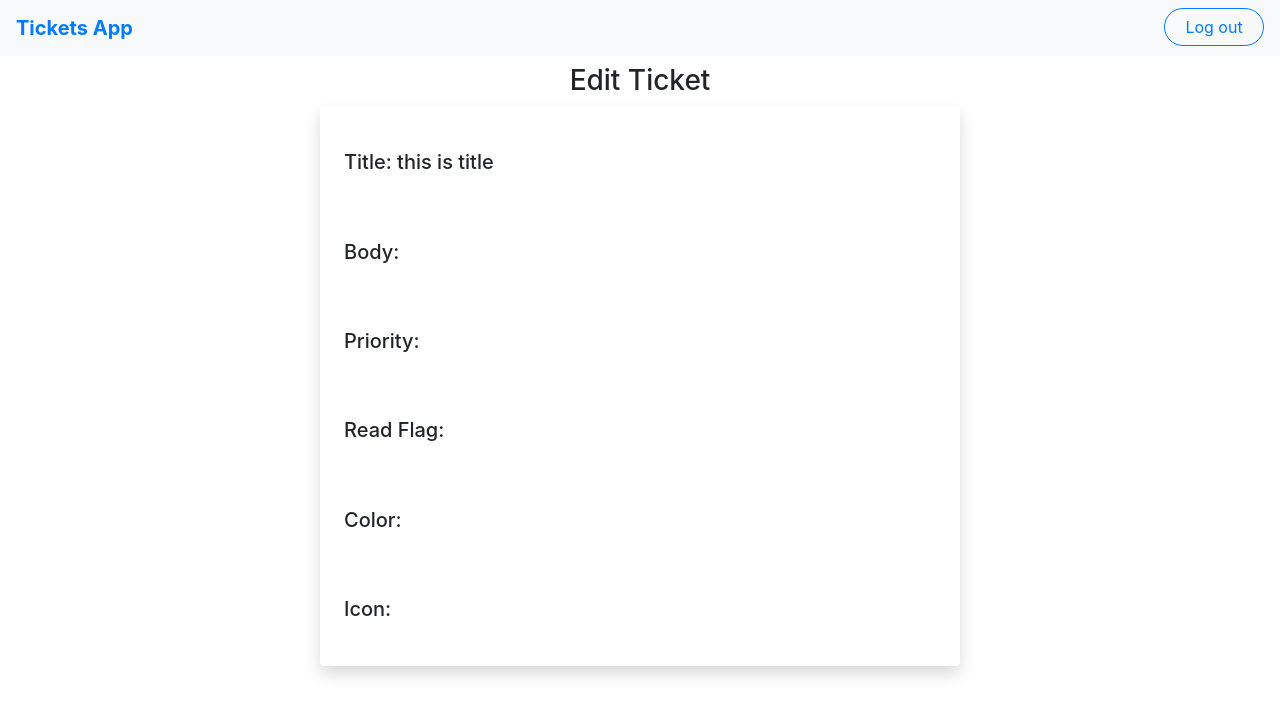
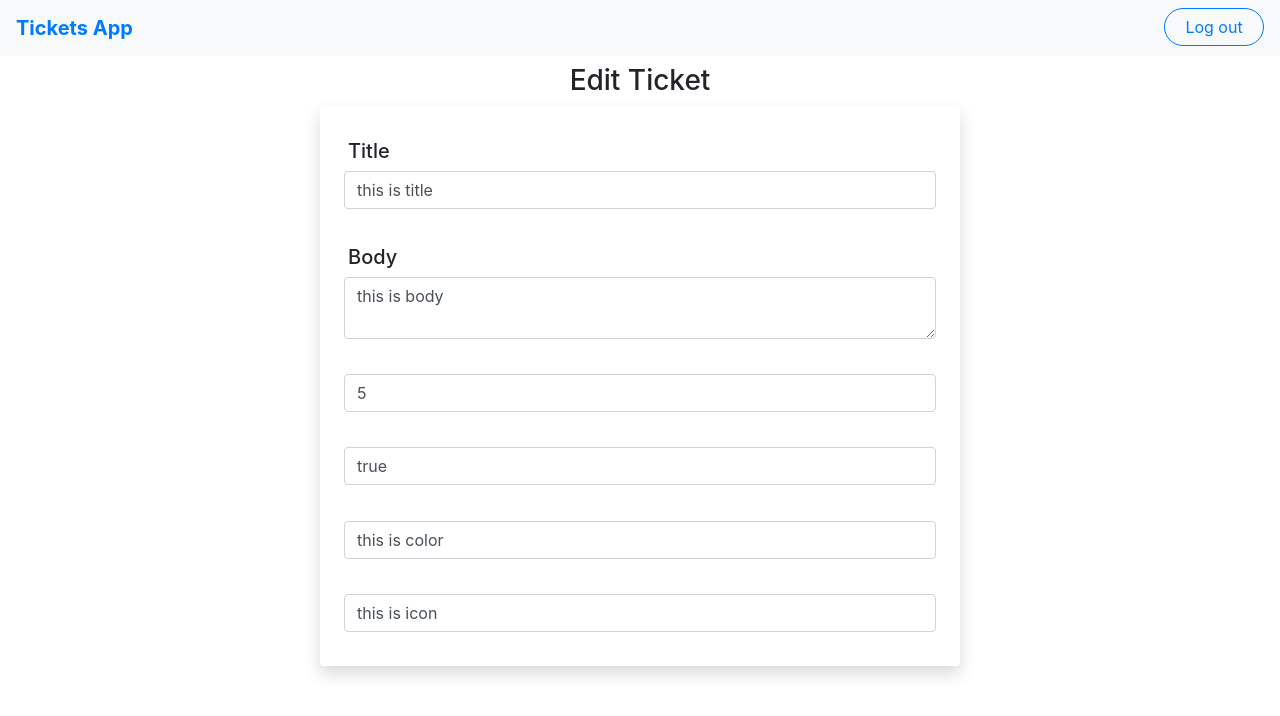
Before and after one commit to rabinabdian/tickets-app, a React (Create React App) app: page /ticket/edit/0 in a window 1280 px wide. Shown: the top 716 px of the page. Built offline with nearby package versions, Linux system fonts and the light colour scheme; sample sign-in values are in the browser's storage.

Commit message:
formik init at edit ticket

```diff
--- a/src/components/TicketEdit.jsx
+++ b/src/components/TicketEdit.jsx
@@ -1,12 +1,26 @@
 import React, { useState, useEffect } from "react";
+import { Formik, Form, Field } from "formik";
+import * as yup from "yup";
 import "./styles/TicketEdit.scss";
+
+const editTicketSchema = yup.object().shape({
+  title: yup.string().required(),
+  body: yup.string(),
+});
 
 export default function TicketEdit({ location: { ticket } }) {
   const [ticketData, setTicketData] = useState(ticket);
 
   // TODO rest call to fetch that spesific ticket data
   const getTicketData = () => {
-    return { title: "this is title" };
+    return {
+      title: "this is title",
+      body: "this is body",
+      priority: 5,
+      read: true,
+      color: "this is color",
+      icon: "this is icon",
+    };
   };
 
   // if edit page got refresh we need to fetch that data again
@@ -19,14 +33,46 @@ export default function TicketEdit({ location: { ticket } }) {
       <h3 className="mt-2">Edit Ticket</h3>
       <div className="d-flex justify-content-center">
         <div className="card ticket-edit-card shadow p-3 border-0">
-          <div className="body d-flex flex-column align-items-start justify-content-around ml-2 h-100">
-            <div className="card-text h5">Title: {ticketData?.title}</div>
-            <div className="card-text h5">Body:</div>
-            <div className="card-text h5">Priority:</div>
-            <div className="card-text h5">Read Flag:</div>
-            <div className="card-text h5">Color:</div>
-            <div className="card-text h5">Icon:</div>
-          </div>
+          <Formik
+            initialValues={{
+              title: ticketData?.title || "",
+              body: ticketData?.body || "",
+              priority: ticketData?.priority || 0,
+              read: ticketData?.read || false,
+              color: ticketData?.color || "",
+              icon: ticketData?.icon || "",
+            }}
+            validationSchema={editTicketSchema}
+            enableReinitialize={true}
+            onSubmit={values => console.log(values)}
+          >
+            {({ errors, touched, values }) => (
+              <Form className="form-container body d-flex flex-column align-items-start justify-content-around px-2 h-100">
+                <div className="w-100">
+                  <h5 className="form-label text-left ml-1">Title</h5>
+                  <Field name="title" className="form-control" />
+                  {errors.title && touched.title && (
+                    <div className="alert text-danger p-0 m-0">
+                      {errors.title}
+                    </div>
+                  )}
+                </div>
+                <div className="w-100">
+                  <h5 className="form-label text-left ml-1">Body</h5>
+                  <Field
+                    name="body"
+                    className="form-control"
+                    component="textarea"
+                  />
+                </div>
+
+                <Field name="priority" className="form-control" />
+                <Field name="read" className="form-control" />
+                <Field name="color" className="form-control" />
+                <Field name="icon" className="form-control" />
+              </Form>
+            )}
+          </Formik>
         </div>
       </div>
     </div>
```
